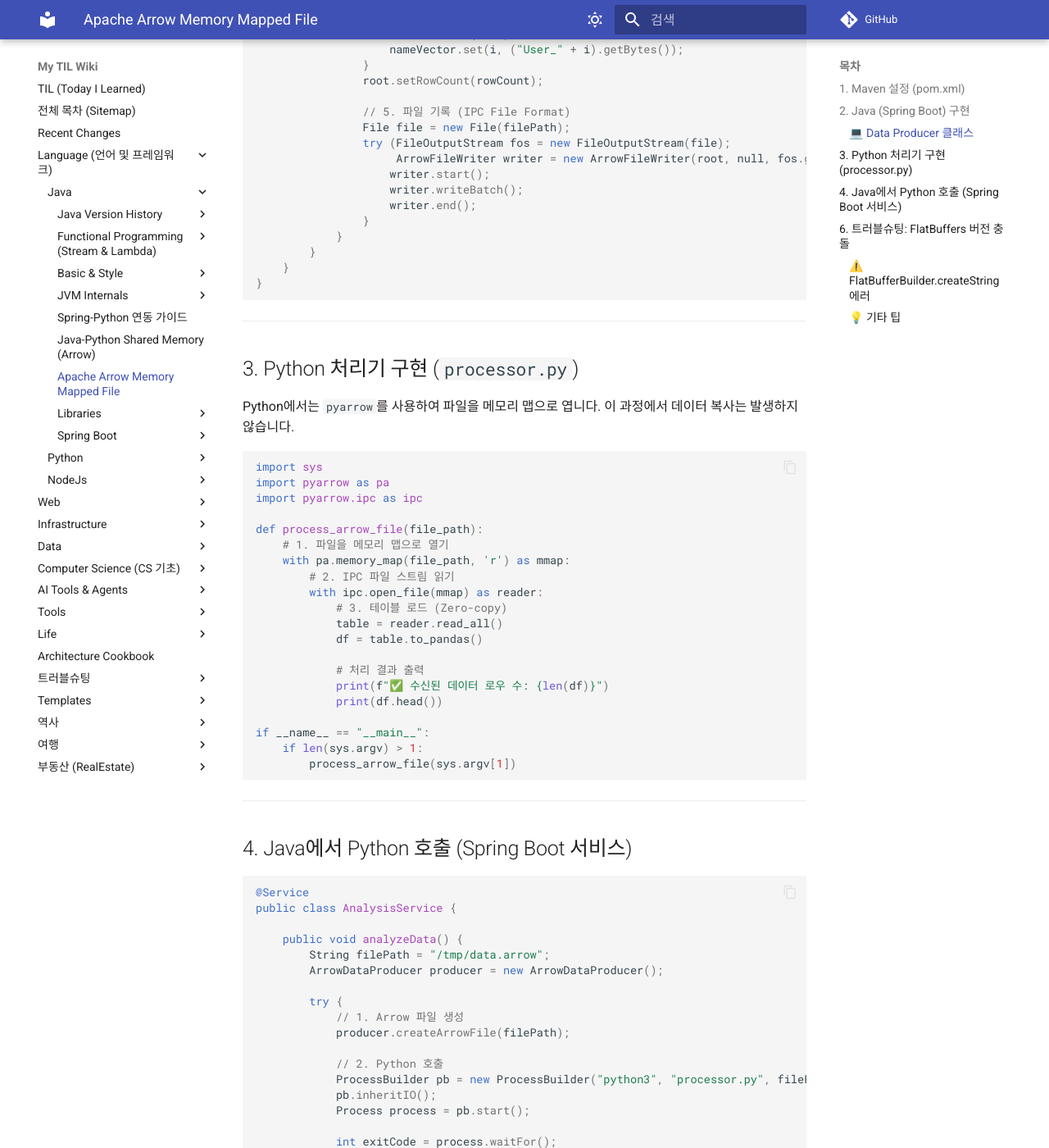
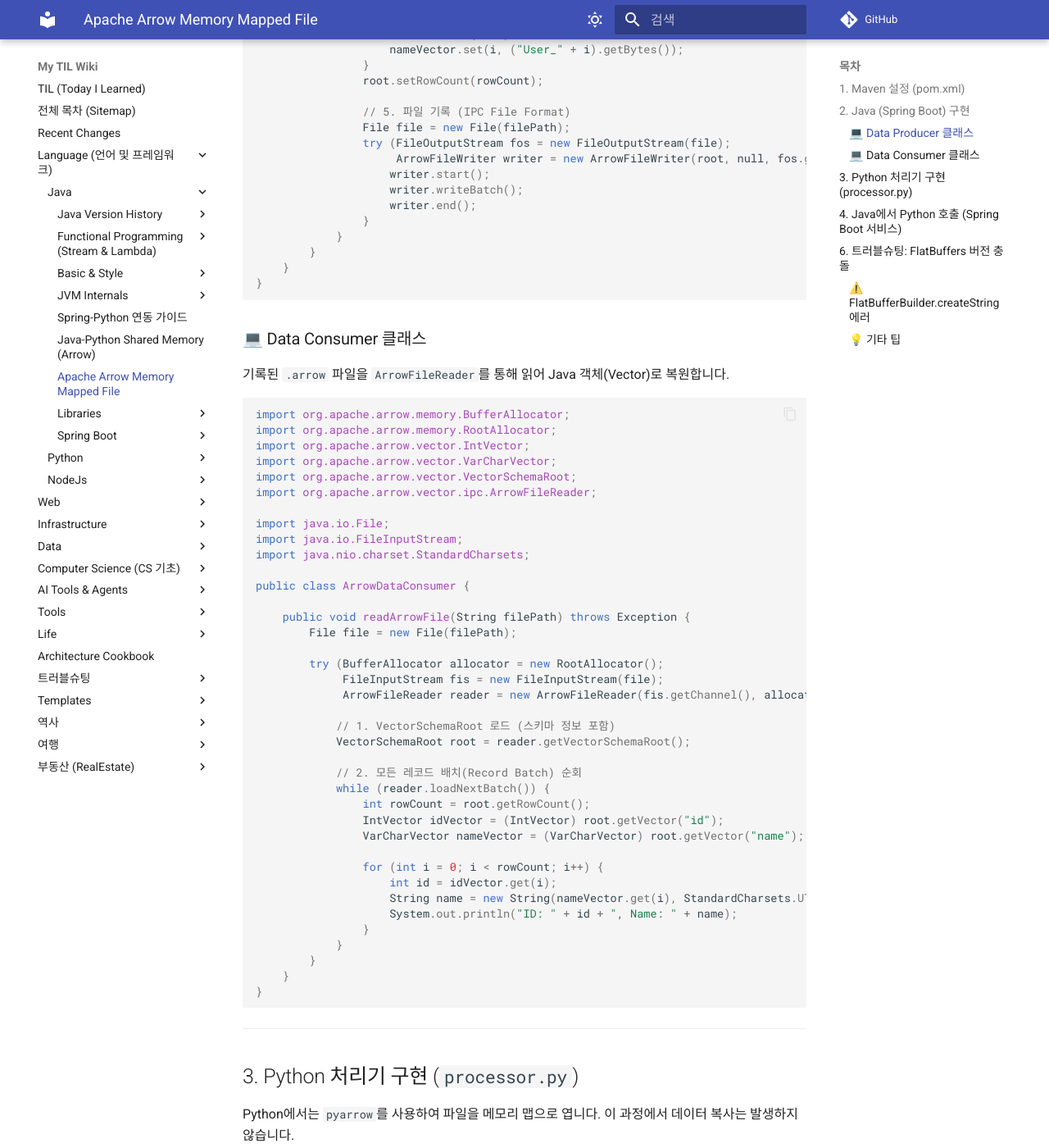
Before and after one commit to DevDooly/TIL, an MkDocs documentation site: the page built from docs/Language/Java/Apache_Arrow_Memory_Mapped_File.md, in a window 1280 px wide and 1400 px high, scrolled down 1822 px. Shown: the whole window at 82% size. Built offline with MkDocs 1.6.1 and Material for MkDocs 9.7.7, drawn with Linux system fonts in a browser that asks for light colours; comment, search, counter and statistics services are not loaded.

Commit message:
docs: Apache Arrow 파일을 Java에서 읽는 Data Consumer 예시 추가

````diff
--- a/docs/Language/Java/Apache_Arrow_Memory_Mapped_File.md
+++ b/docs/Language/Java/Apache_Arrow_Memory_Mapped_File.md
@@ -99,6 +99,50 @@ public class ArrowDataProducer {
 }
 ```
 
+### 💻 Data Consumer 클래스
+기록된 `.arrow` 파일을 `ArrowFileReader`를 통해 읽어 Java 객체(Vector)로 복원합니다.
+
+```java
+import org.apache.arrow.memory.BufferAllocator;
+import org.apache.arrow.memory.RootAllocator;
+import org.apache.arrow.vector.IntVector;
+import org.apache.arrow.vector.VarCharVector;
+import org.apache.arrow.vector.VectorSchemaRoot;
+import org.apache.arrow.vector.ipc.ArrowFileReader;
+
+import java.io.File;
+import java.io.FileInputStream;
+import java.nio.charset.StandardCharsets;
+
+public class ArrowDataConsumer {
+
+    public void readArrowFile(String filePath) throws Exception {
+        File file = new File(filePath);
+
+        try (BufferAllocator allocator = new RootAllocator();
+             FileInputStream fis = new FileInputStream(file);
+             ArrowFileReader reader = new ArrowFileReader(fis.getChannel(), allocator)) {
+
+            // 1. VectorSchemaRoot 로드 (스키마 정보 포함)
+            VectorSchemaRoot root = reader.getVectorSchemaRoot();
+
+            // 2. 모든 레코드 배치(Record Batch) 순회
+            while (reader.loadNextBatch()) {
+                int rowCount = root.getRowCount();
+                IntVector idVector = (IntVector) root.getVector("id");
+                VarCharVector nameVector = (VarCharVector) root.getVector("name");
+
+                for (int i = 0; i < rowCount; i++) {
+                    int id = idVector.get(i);
+                    String name = new String(nameVector.get(i), StandardCharsets.UTF_8);
+                    System.out.println("ID: " + id + ", Name: " + name);
+                }
+            }
+        }
+    }
+}
+```
+
 ---
 
 ## 3. Python 처리기 구현 (`processor.py`)
````
Also changed, not shown: README.md (+1 -1 lines), docs/Recent_Changes.md (+1 -1 lines).
